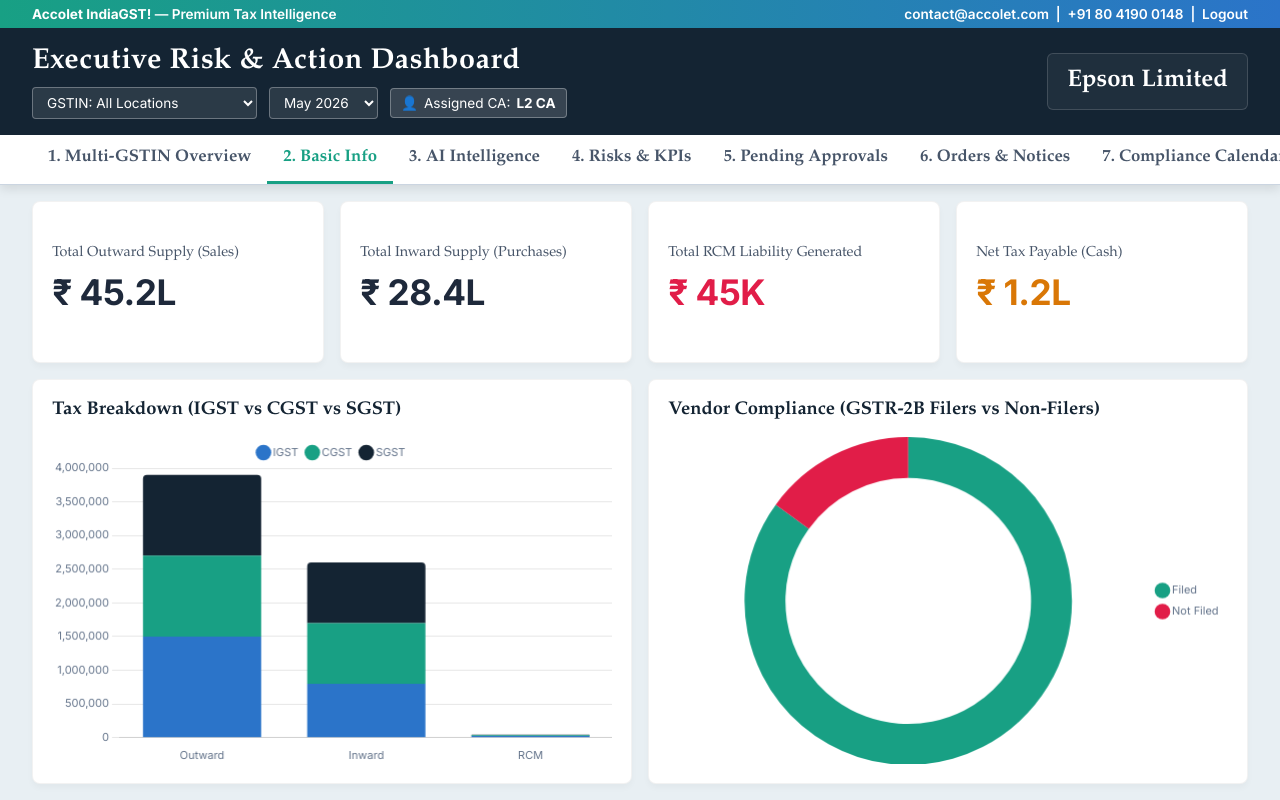
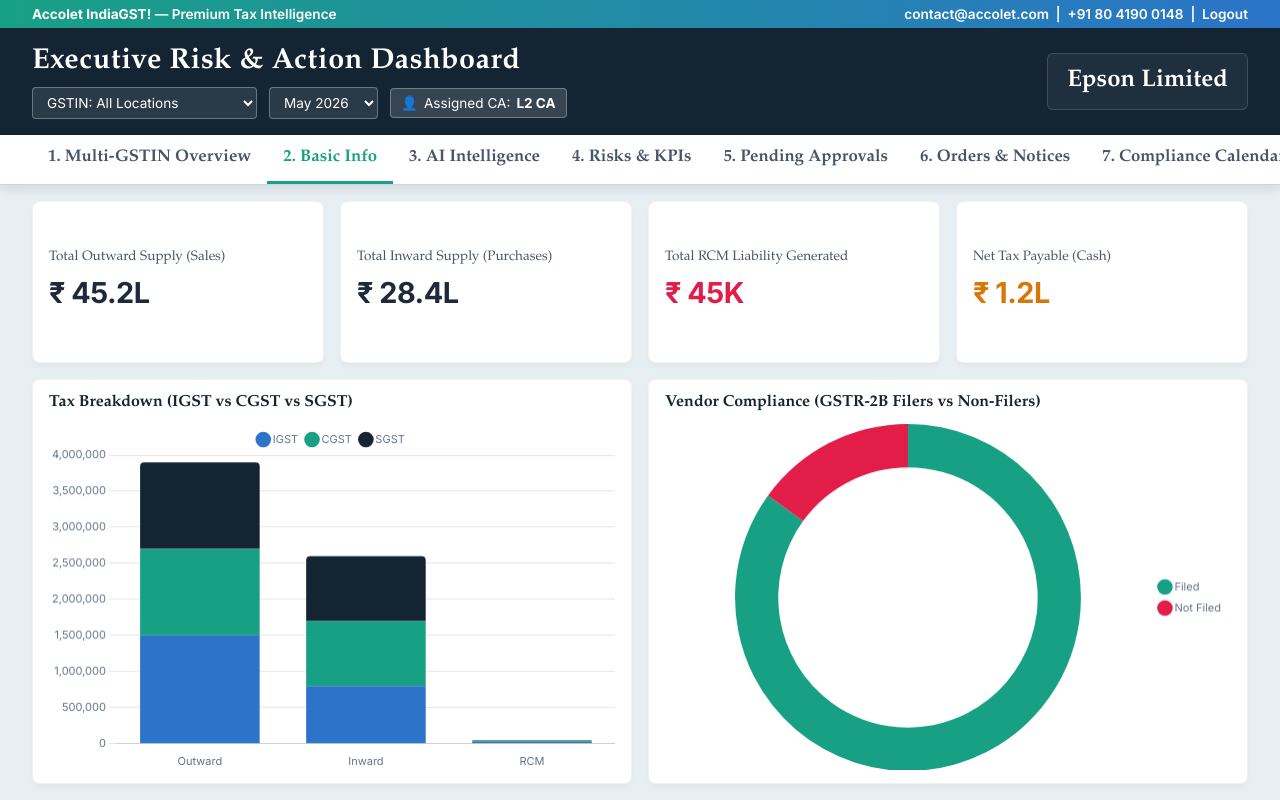
Before and after one commit to jyotiranjanaccolet/Accolet_India_gst, a plain HTML site: page kpi_dashboard.html in a window 1280 px wide. Both pictures are taken after a click on the button "2. Basic Info". Shown: the top 800 px of the page. Drawn offline with nearby package versions, Linux system fonts and the light colour scheme.

Commit message:
Update kpi_dashboard.html

```diff
--- a/kpi_dashboard.html
+++ b/kpi_dashboard.html
@@ -167,7 +167,7 @@
         .card {
             background: var(--card-bg);
             border-radius: 8px;
-            padding: 1.2rem;
+            padding: 0.8rem 1rem;
             box-shadow: 0 4px 6px rgba(0,0,0,0.03);
             border: 1px solid rgba(0,0,0,0.05);
             display: flex;
@@ -181,9 +181,9 @@
         .risk-blue { border-top: 4px solid var(--blue-main); }
         .risk-teal { border-top: 4px solid var(--teal-main); }
 
-        .card-title { font-weight: bold; font-size: 1.15rem; color: var(--navy-main); margin-bottom: 0.5rem; }
-        .card-value { font-size: 2.2rem; font-weight: 700; margin-bottom: 0.5rem; letter-spacing: -0.5px; }
-        .card-desc { color: var(--text-muted); font-size: 0.9rem; line-height: 1.4; }
+        .card-title { font-weight: bold; font-size: 1rem; color: var(--navy-main); margin-bottom: 0.3rem; }
+        .card-value { font-size: 1.8rem; font-weight: 700; margin-bottom: 0.3rem; letter-spacing: -0.5px; }
+        .card-desc { color: var(--text-muted); font-size: 0.85rem; line-height: 1.3; }
 
         .chart-container { flex-grow: 1; width: 100%; margin-top: 0.5rem; position: relative; min-height: 0; }
 
@@ -564,7 +564,7 @@
 
         <!-- TAB 4: RISKS & RECONCILIATIONS -->
         <div id="tab-risk" class="tab-content">
-            <div style="display: grid; grid-template-columns: repeat(3, 1fr); grid-template-rows: repeat(3, 1fr); gap: 1rem; height: 100%;">
+            <div style="display: grid; grid-template-columns: repeat(3, 1fr); grid-template-rows: repeat(3, 1fr); gap: 0.8rem; height: 100%;">
                 <div class="card risk-red">
                     <div class="card-title">ITC Claimed vs Available</div>
                     <div class="card-value sans-font text-red">₹ 14,000 <span style="font-size:1rem; font-weight:normal;">Excess</span></div>
```
